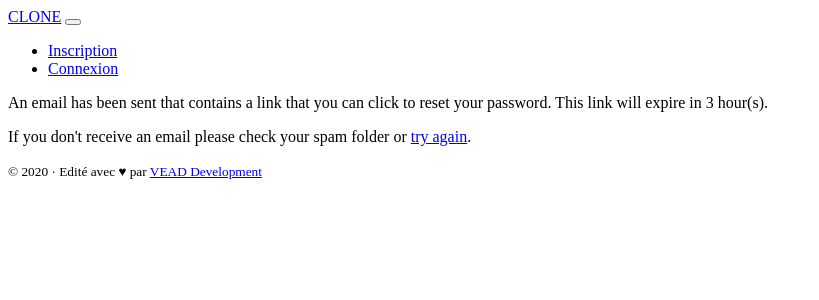
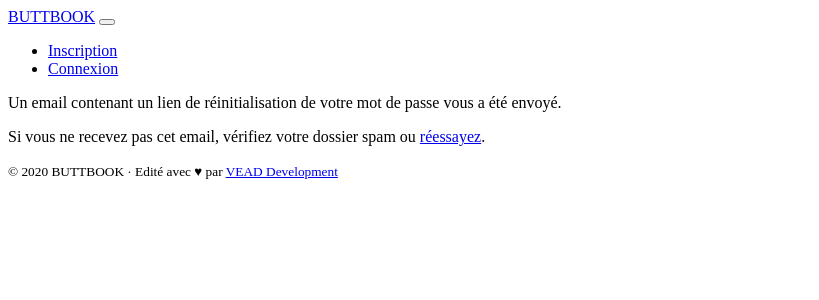
Before and after one commit to AdrienC6/CLONE, a Symfony app: template templates/reset_password/check_email.html.twig in a window 1280 px wide. Shown: the top 300 px of the page, without its empty margins (0-819 px from the left). Run offline with Twig, Linux system fonts and the light colour scheme; the template is opened without the code that fills it, so the values that code supplies are empty; some libraries are stand-ins or nearby versions.

Commit message:
Translation (fr) of reset password mail, checkemail page + SCSS footer & nav

```diff
--- a/config/services.yaml
+++ b/config/services.yaml
@@ -4,7 +4,7 @@
 # Put parameters here that don't need to change on each machine where the app is deployed
 # https://symfony.com/doc/current/best_practices/configuration.html#application-related-configuration
 parameters:
-    app.mail_from_name: "ButtBook"
+    app.mail_from_name: "BUTTBOOK"
     app.mail_from_adress: "noreply@buttbook.fr"
 
 services:
--- a/src/Controller/ResetPasswordController.php
+++ b/src/Controller/ResetPasswordController.php
@@ -165,7 +165,7 @@ class ResetPasswordController extends AbstractController
                 $this->getParameter('app.mail_from_name'),
                  ))
             ->to($user->getEmail())
-            ->subject('Your password reset request')
+            ->subject('Réinitialisation du mot de passe')
             ->htmlTemplate('reset_password/email.html.twig')
             ->context([
                 'resetToken' => $resetToken,
--- a/templates/layouts/partials/_footer.html.twig
+++ b/templates/layouts/partials/_footer.html.twig
@@ -1,7 +1,7 @@
 <footer class="container text-center mt-5">
     <p class="text-muted">
         <small>
-            &copy; {{ 'now'|date('Y')}} &middot;
+            &copy; {{ 'now'|date('Y')}} BUTTBOOK &middot;
             Edité avec <span class="text-danger">&hearts;</span> par <a href="https://vead-development.fr">VEAD Development</a>
         </small>
     </p>
--- a/templates/layouts/partials/_nav.html.twig
+++ b/templates/layouts/partials/_nav.html.twig
@@ -1,6 +1,6 @@
 <nav class="navbar navbar-expand-sm navbar-dark bg-dark mb-4">
   <div class="container">
-      <a class="navbar-brand" href="{{path('app_home')}}">CLONE</a>
+      <a class="navbar-brand" href="{{path('app_home')}}">BUTTBOOK</a>
       {% if app.user %}
       <a class="navbar-text disabled" id="logged-as">Connecté(e) en tant que {{app.user.pseudo}}</a>
       {% endif %}
--- a/templates/registration/confirmation_email.html.twig
+++ b/templates/registration/confirmation_email.html.twig
@@ -1,7 +1,7 @@
 <h1 style="text-align:center;">Bonjour !</h1>
 <h2 style="text-align:center;">Bienvenue sur CLONE</h2>
 <p style="text-align:center;">
-    Veuillez confirmer votre adresse email en cliquanr sur le lien suivant : <br><br>
+    Veuillez confirmer votre adresse email en cliquant sur le lien suivant : <br><br>
     <a href="{{ signedUrl|raw }}">Confirmer mon adresse email</a>.
 
 </p>
@@ -10,4 +10,4 @@
     A tout de suite !
 </p>
 
-<p style="text-align:center;"> L'équipe CLONE</p>
+<p style="text-align:center;"> L'équipe &copy;BUTTBOOK</p>
--- a/templates/reset_password/check_email.html.twig
+++ b/templates/reset_password/check_email.html.twig
@@ -1,8 +1,8 @@
 {% extends 'layouts/base.html.twig' %}
 
-{% block title %}Password Reset Email Sent{% endblock %}
+{% block title %}Email de réinitialisation du mot de passe envoyé{% endblock %}
 
 {% block body %}
-    <p>An email has been sent that contains a link that you can click to reset your password. This link will expire in {{ tokenLifetime|date('g') }} hour(s).</p>
-    <p>If you don't receive an email please check your spam folder or <a href="{{ path('app_forgot_password_request') }}">try again</a>.</p>
+    <p class="text-center">Un email contenant un lien de réinitialisation de votre mot de passe vous a été envoyé.</p>
+    <p class="text-center">Si vous ne recevez pas cet email, vérifiez votre dossier spam ou <a href="{{ path('app_forgot_password_request') }}">réessayez</a>.</p>
 {% endblock %}
```
Also changed, not shown: templates/reset_password/email.html.twig (+7 -5 lines).
